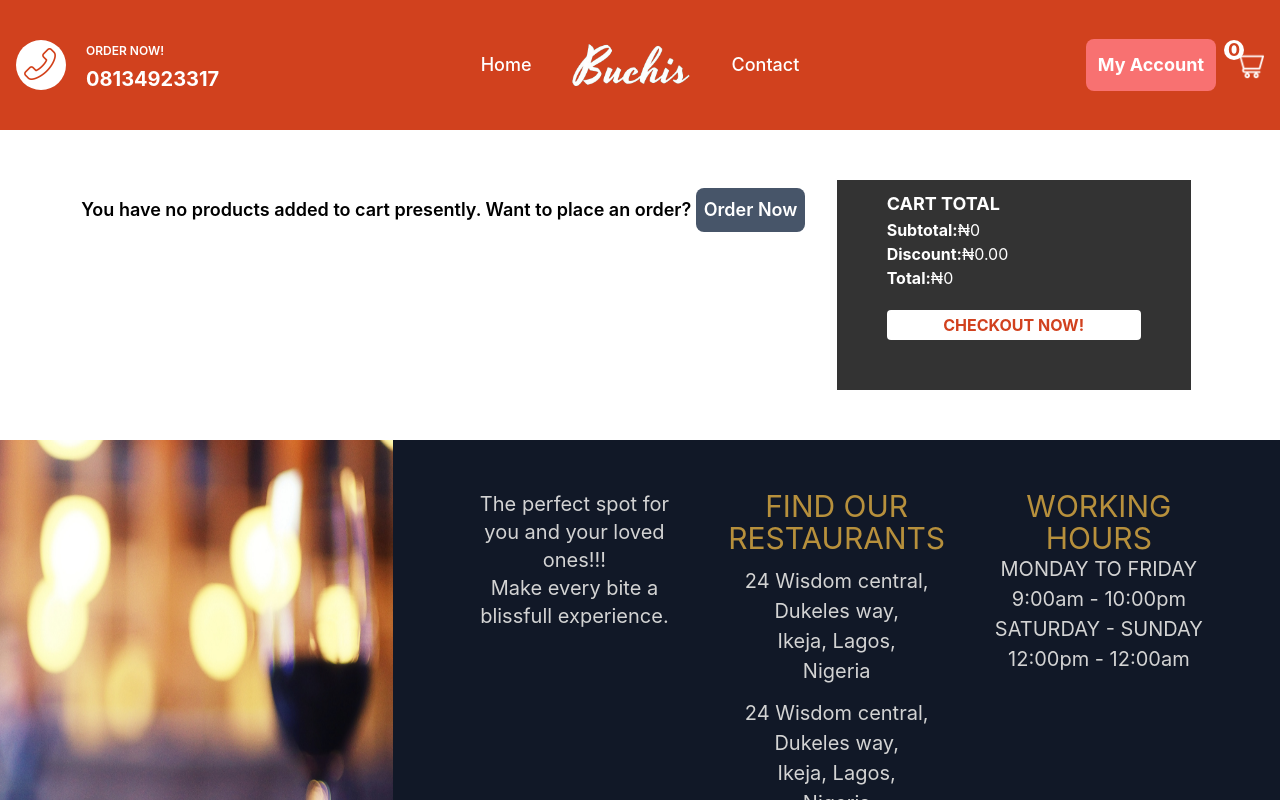
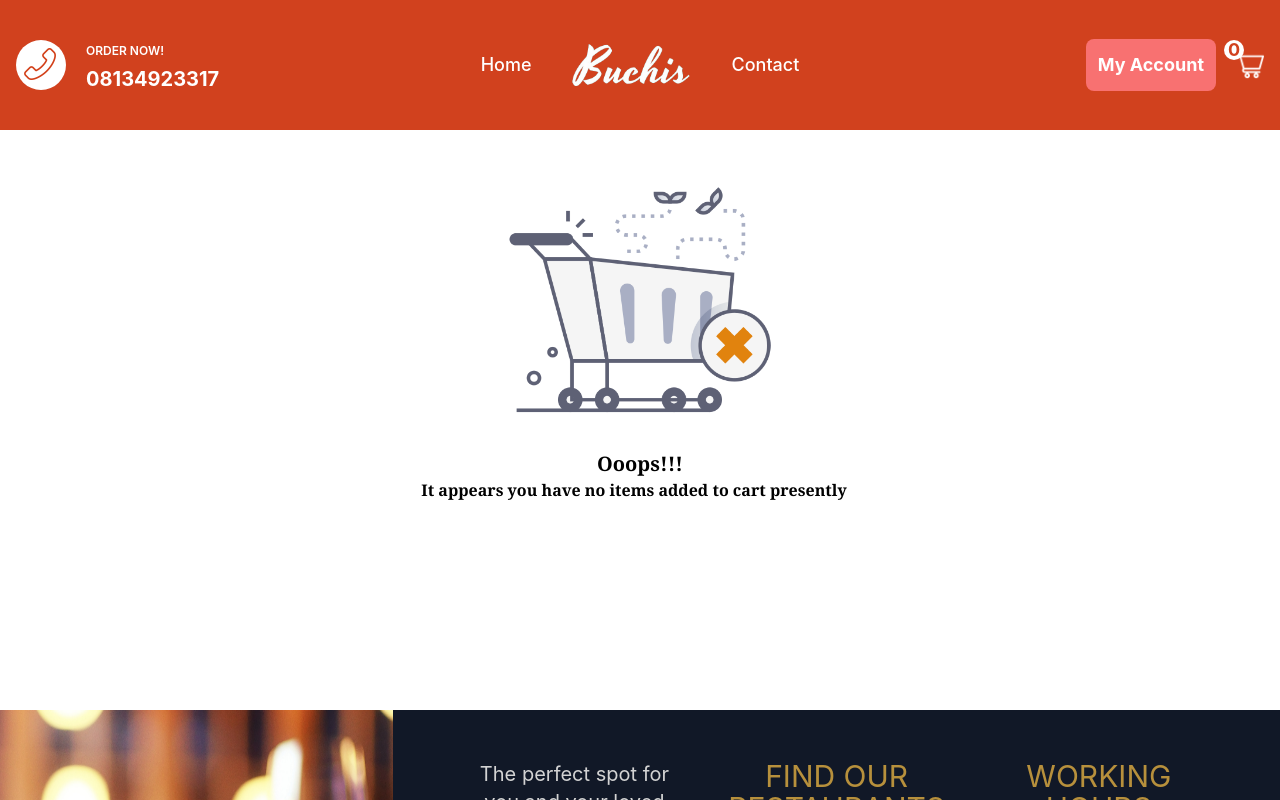
Before and after one commit to MobuchiElly/buchis_shawarma, a Next.js app: page /cart in a window 1280 px wide. Shown: the top 800 px of the page. Built offline with nearby package versions, Linux system fonts and the light colour scheme.

Commit message:
ui update to cart page

```diff
--- a/pages/cart.js
+++ b/pages/cart.js
@@ -111,9 +111,10 @@ const Cart = () => {
   };
 
   return (
-    <div className="p-20 flex flex-col lg:p-50px lg:flex-row">
+    <div className="min-h-[70vh]">
+      { cart.quantity > 0 ?
+        (<div className="flex flex-col p-20 lg:p-50px lg:flex-row">
         <div className="flex-2">
-        {cart.quantity > 0 && (
             <table
               className="flex flex-col items-center justify-center lg:table w-100%"
               style={{ borderSpacing: "20px" }}
@@ -173,23 +174,6 @@ const Cart = () => {
                 </tbody>
               ))}
             </table>
-        )}
-        {cart.quantity == 0 && (
-          <div>
-            <div className="p-2 text-center text-lg font-semibold mb-3  lg:mb-1">
-              You have no products added to cart presently. Want to place an
-              order?{" "}
-              <div className="mt-2 lg:mt-0 ml-0 inline-flex">
-                <Link
-                  href={"/products"}
-                  className="bg-slate-600 text-white rounded-lg p-2"
-                >
-                  Order Now
-                </Link>
-              </div>
-            </div>
-          </div>
-        )}
         </div>
         <div className="flex-1">
           <div className="w-100% lg:w-90% bg-#333 p-50px pt-10px flex flex-col justify-between text-white max-h-300px">
@@ -241,6 +225,18 @@ const Cart = () => {
             )}
           </div>
         </div>
+        </div>) : (
+            <div className="lg:my-20">
+              <div className="flex justify-center">
+                <Image src="/img/emptyCart.png" height="300" width="300"/>
+              </div>
+              <div className="lg:text-center font-semibold font-serif">
+                <span className="block text-xl text-center">Ooops!!!</span>
+                <p className="mr-3 lg:inline-flex text-center">It appears you have no items added to cart presently</p>
+              </div>
+            </div>
+        )
+      }
       {cash && (
         <OrderDetails
           closeForm={closeForm}
```
Also changed, not shown: public/img/emptyCart.png (added). Lines whose indentation alone changed are shown as unchanged.
